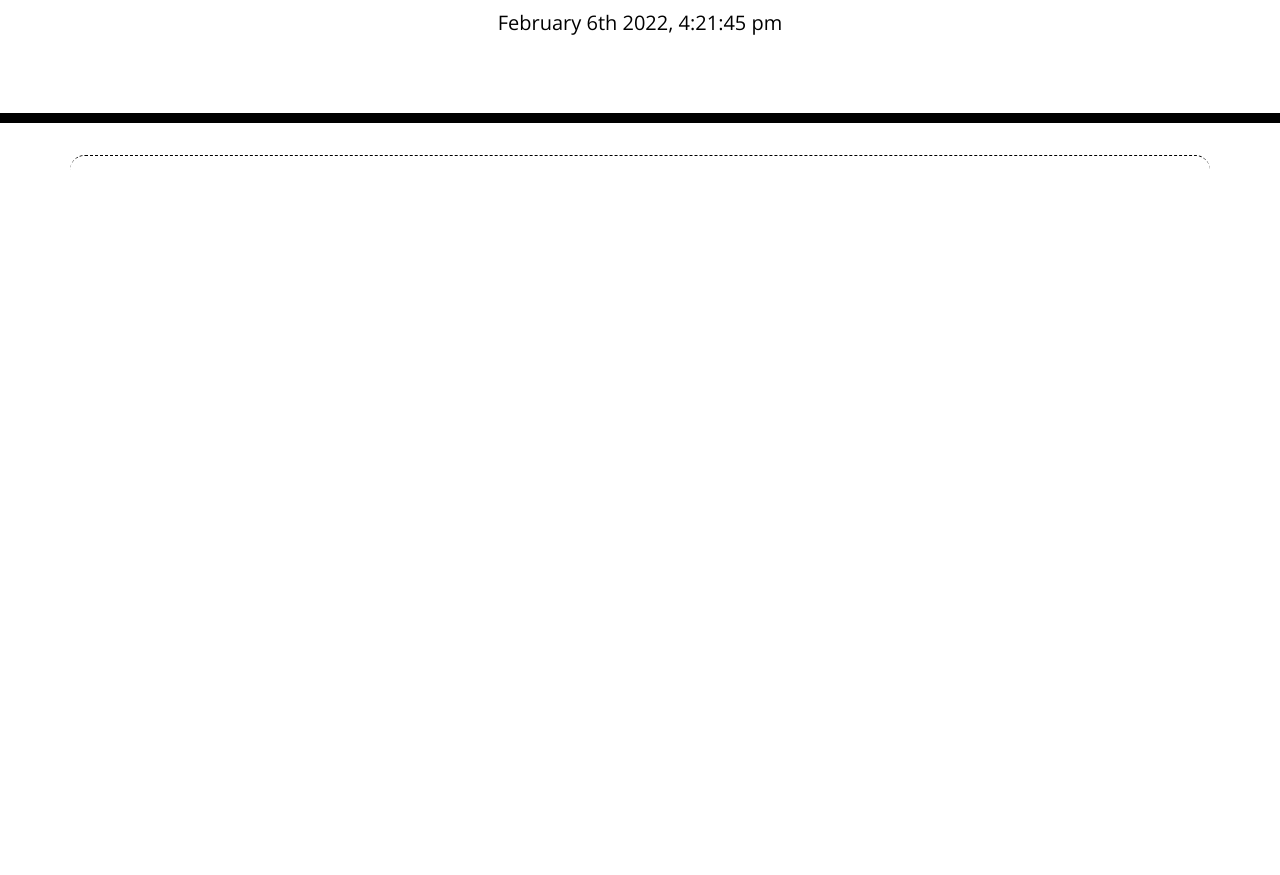
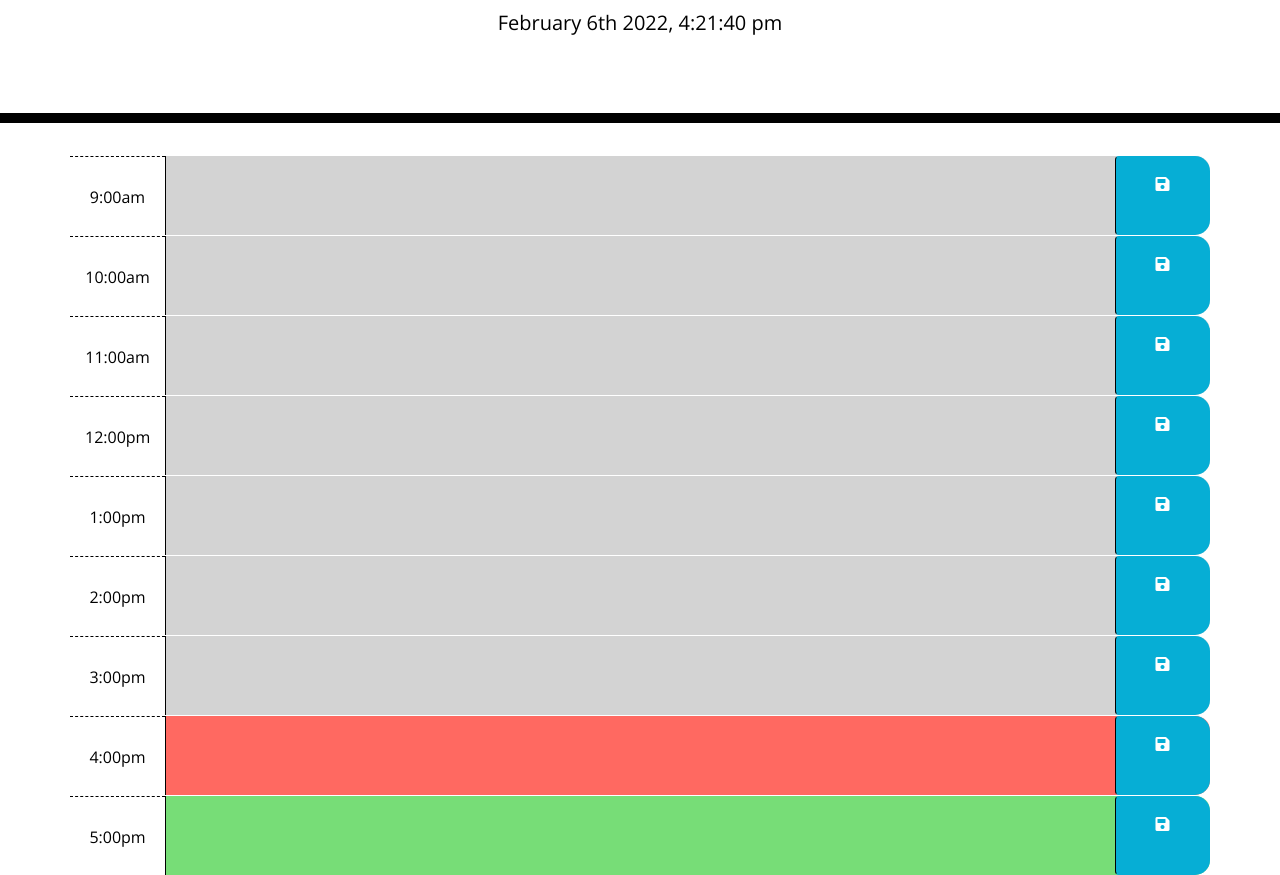
Before and after one commit to christophertravisp91/Challenge5, a plain HTML site: page index.html in a window 1280 px wide. Shown: the part 181-1056 px from the top of the page. Before the commit the page ends 800 px from the top, so only its background shows below. Drawn offline with nearby package versions, Linux system fonts and the light colour scheme.

Commit message:
finished code

```diff
--- a/assets/script.js
+++ b/assets/script.js
@@ -1,22 +1,51 @@
-setInterval(function(){
-    var currentDay = moment().format('MMMM Do YYYY, h:mm:ss a');
-    document.getElementById ("currentDay").innerText = currentDay;
-}, 1000);
+$(document).ready(function () {
+
+    $("#currentDay").text(moment().format("MMMM Do YYYY, h:mm:ss a"));
+
+    $(".saveBtn").on("click", function () {
+        console.log(this);
+        var text = $(this).siblings(".description").val();
+        var time = $(this).parent().attr("id");
+
+        localStorage.setItem(time, text);
+    })
 
 
+$("#hour9 .description").val(localStorage.getItem("hour9"));
+$("#hour10 .description").val(localStorage.getItem("hour10"));
+$("#hour11 .description").val(localStorage.getItem("hour11"));
+$("#hour12 .description").val(localStorage.getItem("hour12"));
+$("#hour13 .description").val(localStorage.getItem("hour13"));
+$("#hour14 .description").val(localStorage.getItem("hour14"));
+$("#hour15 .description").val(localStorage.getItem("hour15"));
+$("#hour16 .description").val(localStorage.getItem("hour16"));
+$("#hour17 .description").val(localStorage.getItem("hour17"));
 
-// saving to localStorage
-localStorage.setItem('firstName', 'Michell');
+function timeTrack() {
 
-// getting a value from localStorage
-console.log(localStorage.getItem('firstName'));
+    var currentTime = moment().hour();
 
+    $(".time-block").each(function () {
+        var blockTime = parseInt($(this).attr("id").split("hour")[1]);
 
-let names = ['Jane', "Eric", "Sarah"];
-//convert array to string because localStorage only takes a string
-localStorage.setItem('names', JSON.stringify(names));
+        if (blockTime < currentTime) {
+            $(this).removeClass("future");
+            $(this).removeClass("present");
+            $(this).addClass("past");
+        }
+        else if (blockTime === currentTime) {
+            $(this).removeClass("past");
+            $(this).removeClass("future");
+            $(this).addClass("present");
+        }
+        else{
+            $(this).removeClass("present");
+            $(this).removeClass("past");
+            $(this).addClass("future");
+        }
+    })
+}
 
+timeTrack();
 
-// convert string back into an array that we got from localStorage
-let namesVal = JSON.parse(localStorage.getItem('names'));
-console.log(namesVal);
+})
--- a/index.html
+++ b/index.html
@@ -28,15 +28,100 @@
       <p class="lead">A simple calendar app for scheduling your work day</p>
       <p id="currentDay" class="lead"></p>
     </header>
+
     <div class="container">
-      <div class ="time-block row hour">
+
+      <div id="hour9" class ="row time-block">
+        <div class="col-md-1 hour">
+        9:00am
+        </div>
+      <textarea class="col-md-10 description"></textarea>
+      <button class="btn saveBtn col-md-1"><i class="fas fa-save"></i>
+      </button>
+      </div>
+
+      <div id="hour10" class ="row time-block">
+        <div class="col-md-1 hour">
+        10:00am
+        </div>
+      <textarea class="col-md-10 description"></textarea>
+      <button class="btn saveBtn col-md-1"><i class="fas fa-save"></i>
+      </button>
+      </div>
+
+      <div id="hour11" class ="row time-block">
+        <div class="col-md-1 hour">
+        11:00am
+        </div>
+      <textarea class="col-md-10 description"></textarea>
+      <button class="btn saveBtn col-md-1"><i class="fas fa-save"></i>
+      </button>
+      </div>
+
+      <div id="hour12" class ="row time-block">
+      <div class="col-md-1 hour">
+        12:00pm
+      </div>
+      <textarea class="col-md-10 description">
+      </textarea>
+      <button class="btn saveBtn col-md-1"><i class="fas fa-save"></i>
+      </button>
+      </div>
+
+      <div id="hour13" class ="row time-block">
+      <div class="col-md-1 hour">
+        1:00pm
+      </div>
+      <textarea class="col-md-10 description">
+      </textarea>
+      <button class="btn saveBtn col-md-1"><i class="fas fa-save"></i>
+      </button>
+      </div>
+
+      <div id="hour14" class ="row time-block">
+      <div class="col-md-1 hour">
+        2:00pm
+      </div>
+      <textarea class="col-md-10 description">
+      </textarea>
+      <button class="btn saveBtn col-md-1"><i class="fas fa-save"></i>
+      </button>
+      </div>
+
+      <div id="hour15" class ="row time-block">
+      <div class="col-md-1 hour">
+        3:00pm
+      </div>
+      <textarea class="col-md-10 description">
+      </textarea>
+      <button class="btn saveBtn col-md-1"><i class="fas fa-save"></i>
+      </button>
+      </div>
+
+      <div id="hour16" class ="row time-block">
+      <div class="col-md-1 hour">
+        4:00pm
+      </div>
+      <textarea class="col-md-10 description">
+      </textarea>
+      <button class="btn saveBtn col-md-1"><i class="fas fa-save"></i>
+      </button>
+      </div>
+
+      <div id="hour17" class ="row time-block">
+      <div class="col-md-1 hour">
+        5:00pm
+      </div>
+      <textarea class="col-md-10 description">
+      </textarea>
+      <button class="btn saveBtn col-md-1"><i class="fas fa-save"></i>
+      </button>
       </div>
 
     </div>
 
     <script src="https://code.jquery.com/jquery-3.4.1.min.js"></script>
     <script src="https://cdnjs.cloudflare.com/ajax/libs/moment.js/2.24.0/moment.min.js"></script>
-    <script src="https://ajax.googleapis.com/ajax/libs/jquery/3.5.1/jquery.min.js"></script>
     <script src= "assets/script.js"></script>
   </body>
 </html>
```
